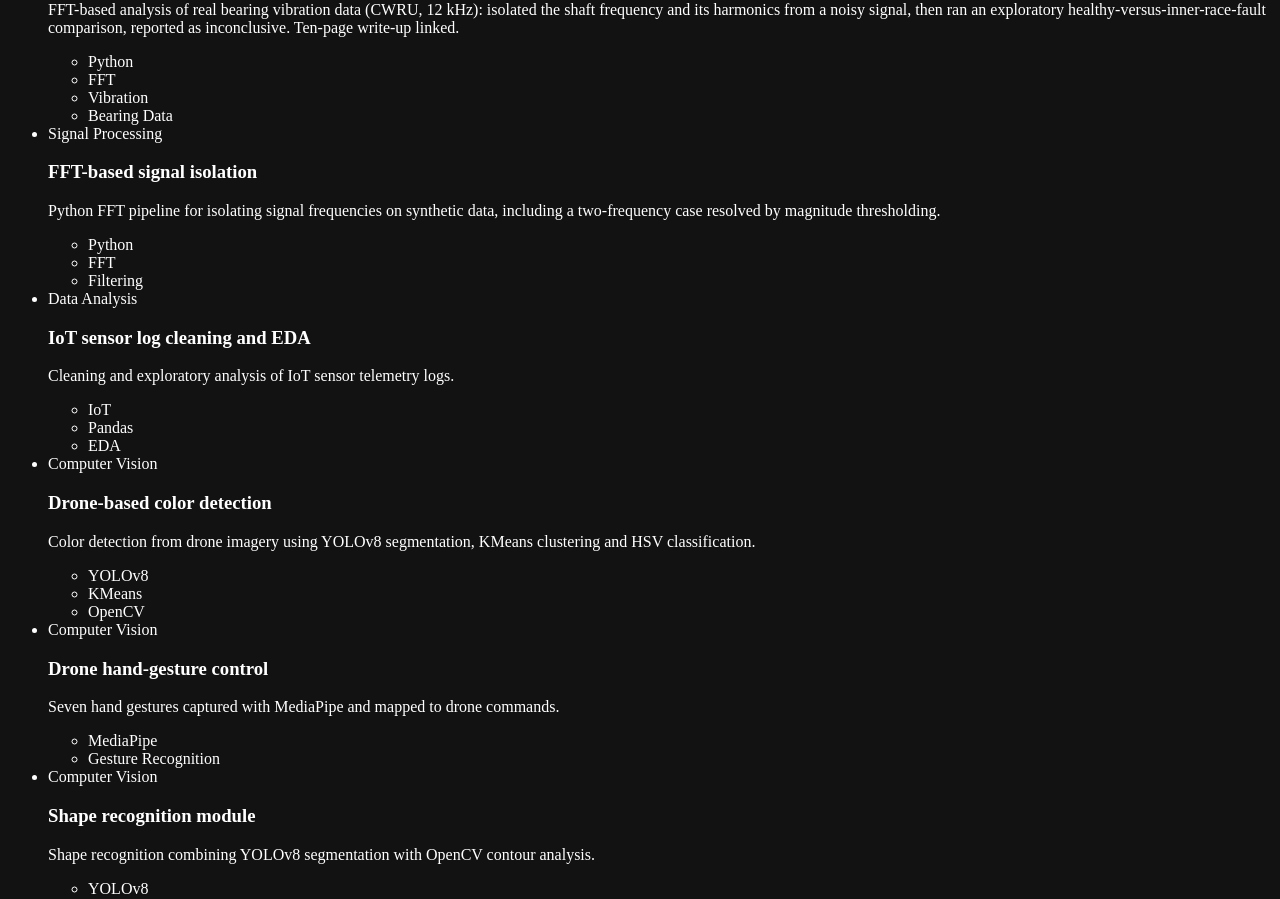
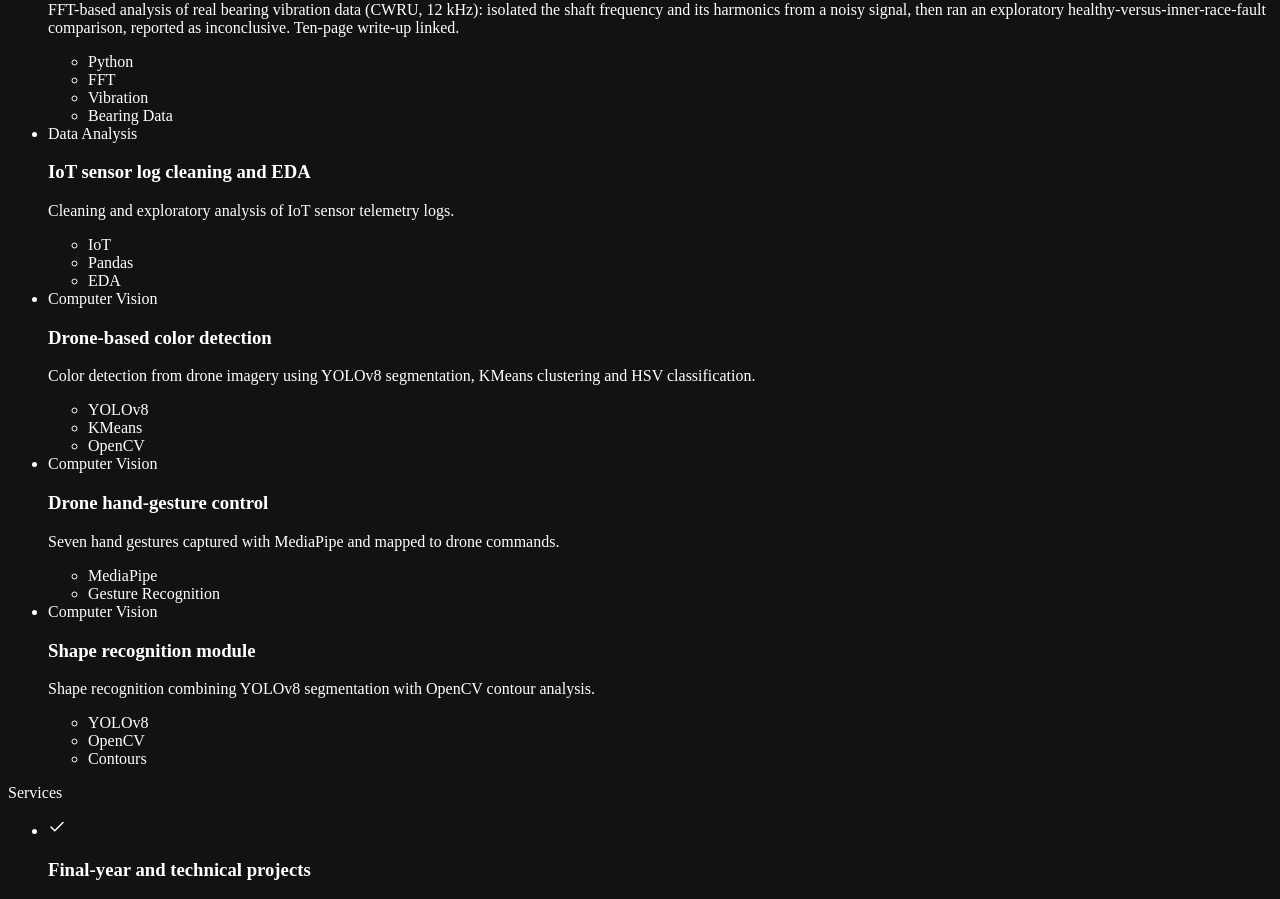
Before and after one commit to BllACK-ai/wisdom_amanama, a React (Vite) app: page / in a window 1280 px wide. Shown: the part 1080-1979 px from the top of the page. Built offline with nearby package versions, Linux system fonts and the light colour scheme; the HTML template or start-up script is replaced by a standard one.

Commit message:
Update data.ts

```diff
--- a/src/data.ts
+++ b/src/data.ts
@@ -48,12 +48,6 @@ export const projects: Item[] = [
     href: 'https://drive.google.com/file/d/14oHIAy5ySpTdVGVxYqzHCVNdfDoVbJz2/view?usp=sharing',
     body: 'FFT-based analysis of real bearing vibration data (CWRU, 12 kHz): isolated the shaft frequency and its harmonics from a noisy signal, then ran an exploratory healthy-versus-inner-race-fault comparison, reported as inconclusive. Ten-page write-up linked.',
     tags: ['Python', 'FFT', 'Vibration', 'Bearing Data'],
-  },
-  {
-    when: 'Signal Processing',
-    title: 'FFT-based signal isolation',
-    body: 'Python FFT pipeline for isolating signal frequencies on synthetic data, including a two-frequency case resolved by magnitude thresholding.',
-    tags: ['Python', 'FFT', 'Filtering'],
   },
   {
     when: 'Data Analysis',
```
